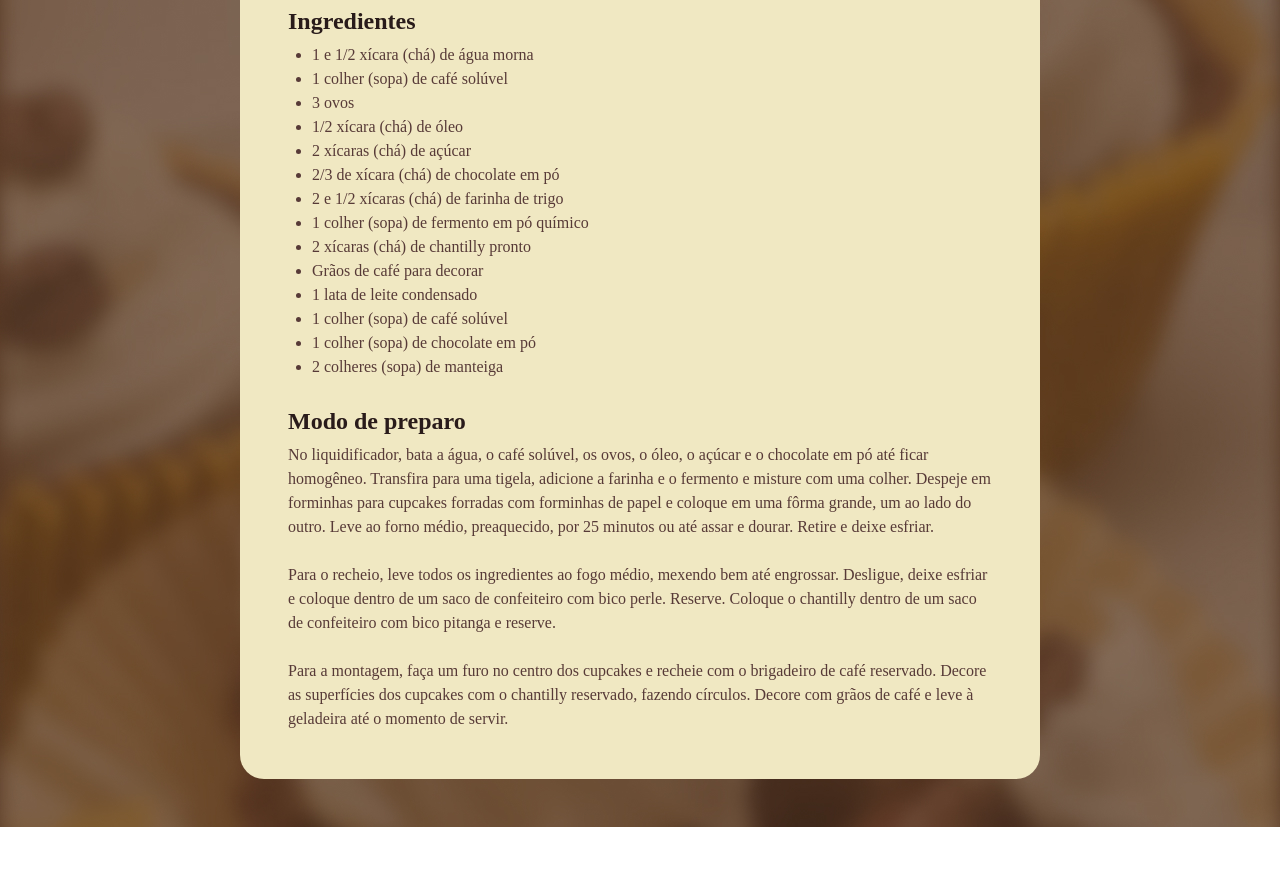
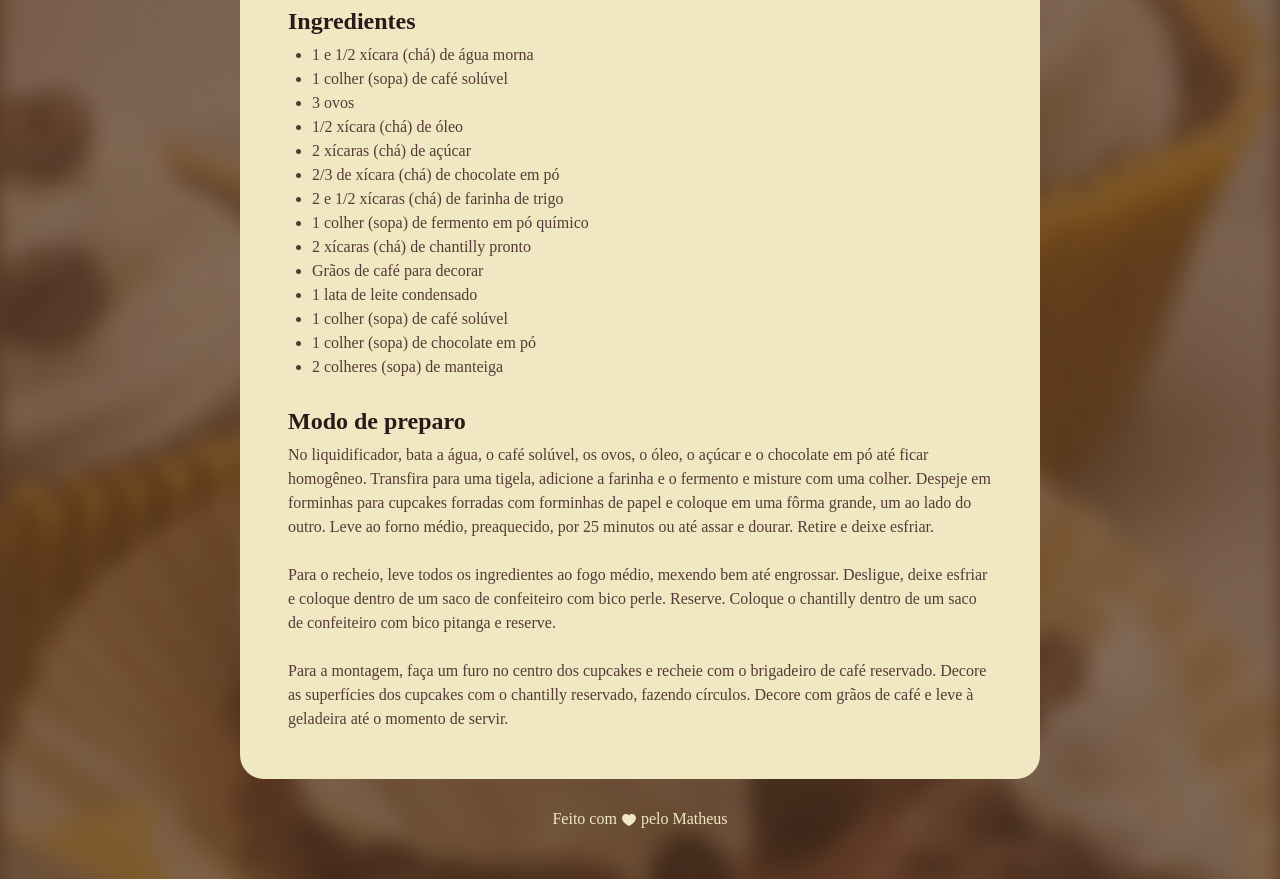
Before and after one commit to MatheusLuiz/Pagina-de-Receita, a plain HTML site: page index.html in a window 1280 px wide. Shown: the part 337-1216 px from the top of the page. Before the commit the page ends 1164 px from the top, so only its background shows below. Drawn offline with Linux system fonts and the light colour scheme; a web font is replaced by a local one.

Commit message:
Adicionando o footer

```diff
--- a/index.html
+++ b/index.html
@@ -74,5 +74,9 @@
         </section>
       </main>
     </div>
+
+    <footer>
+      Feito com <img src="./assets/heart.svg" alt="Coração"> pelo Matheus
+    </footer>
   </body>
 </html>
--- a/style.css
+++ b/style.css
@@ -21,7 +21,7 @@ body{
     padding: 24px;
     background-color: #F0E8C2;
     border-radius: 24px;
-    margin: 48px auto ;
+    margin: 48px auto 28px;
 
 }
 
@@ -61,3 +61,14 @@ h1, h2 {
 ul {
     padding-left: 24px;
 }
+
+
+footer {
+    color: #f0e8c2;
+    text-align: center;
+    padding-bottom: 48px;
+}
+
+footer img {
+    vertical-align: middle;
+}
```
Also changed, not shown: assets/heart.svg (added).
